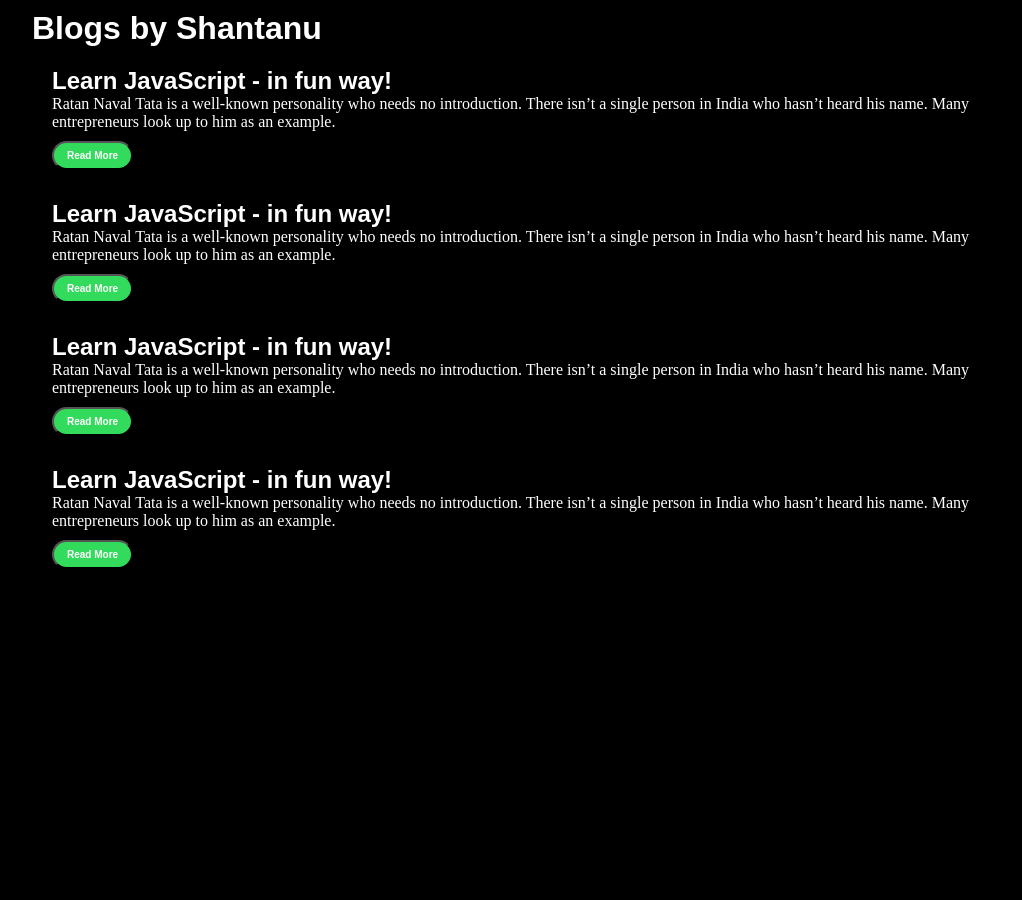
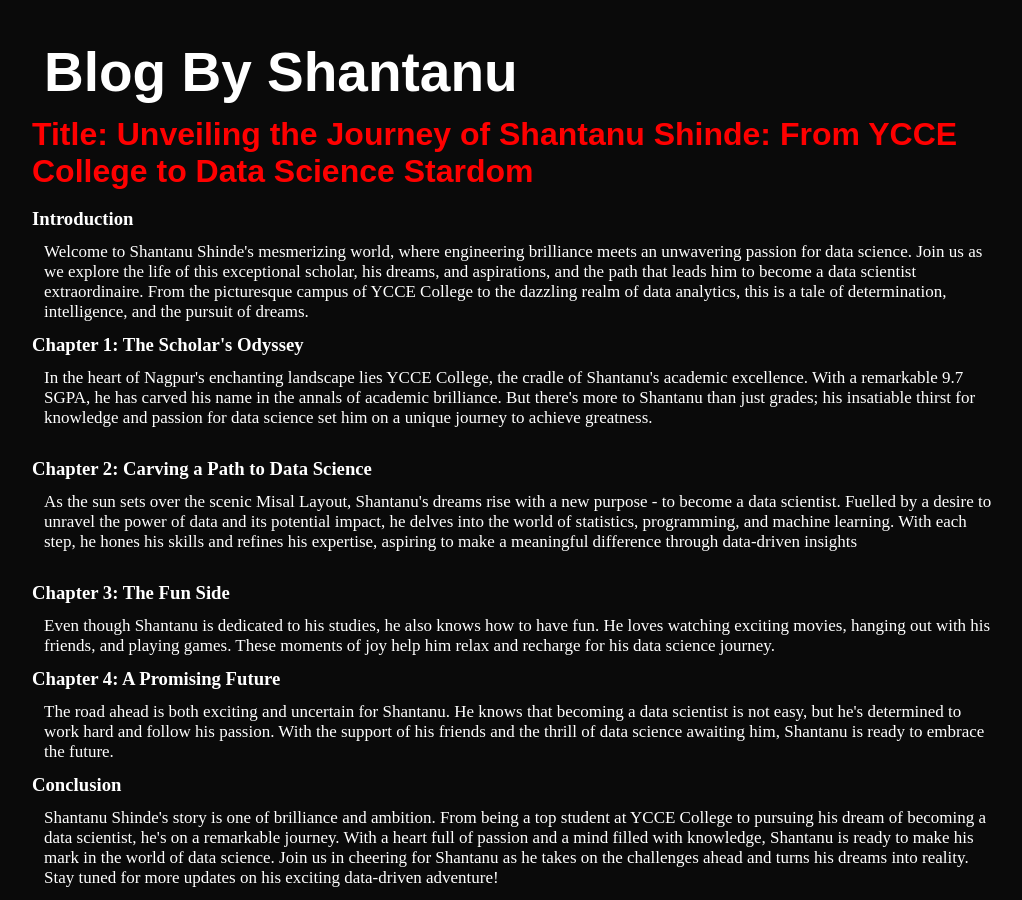
Before and after one commit to Shantanu2007/personalportfolio.github, a plain HTML site: page blog.html in a window 1280 px wide. Shown: the whole page, without its empty margins (56-1078 px from the left). Before the commit the page ends 800 px from the top, so only its background shows below. Drawn offline with Linux system fonts and the light colour scheme.

Commit message:
Update blog.html

```diff
--- a/blog.html
+++ b/blog.html
@@ -9,11 +9,9 @@
 
 
 </head>
-<body style="background-color: black;">
-
+<body style="background-color:rgb(10, 10, 10)">
     <div class="container">
     <div class="sidebar sidebarGo">
-        Shantanu
         <nav>
             <ul>
             <li><a href="/">Home</a></li>
@@ -30,35 +28,41 @@
             <img class="ham" src="sidebar-icon-17.png" alt="" width="50">
             <img class="cross" src="cross2.png" alt="" width="23">
         </div>
-        <div class="blogcontainer">
-            <h1>Blogs by Shantanu</h1>
-            <div class="blogItem">
-                <h2>Learn JavaScript - in fun way!</h2>
-                <p>Ratan Naval Tata is a well-known personality who needs no introduction. There isn’t a single person in India who hasn’t heard his name. Many entrepreneurs look up to him as an example. </p>
-                <button class="btn btn-sm">Read More</button>
+<div class="intro">
+    <br>
+           <h2 style="font-size:55px " , color:"red">Blog By Shantanu</h2>
+
+            <div class="edu">
+                <h1 style="color:red">Title: Unveiling the Journey of Shantanu Shinde: From YCCE College to Data Science Stardom</h1><br>
+                  <h3>Introduction</h3>
+                <p>Welcome to Shantanu Shinde's mesmerizing world, where engineering brilliance meets an unwavering passion for data science. Join us as we explore the life of this exceptional scholar, his dreams, and aspirations, and the path that leads him to become a data scientist extraordinaire. From the picturesque campus of YCCE College to the dazzling realm of data analytics, this is a tale of determination, intelligence, and the pursuit of dreams.
+               </p>
+
+                  <h3>Chapter 1: The Scholar's Odyssey</h3>
+                <p>In the heart of Nagpur's enchanting landscape lies YCCE College, the cradle of Shantanu's academic excellence. With a remarkable 9.7 SGPA, he has carved his name in the annals of academic brilliance. But there's more to Shantanu than just grades; his insatiable thirst for knowledge and passion for data science set him on a unique journey to achieve greatness.
+               </p>
+               <br>
+               <h3>Chapter 2: Carving a Path to Data Science</h3>
+               <p>As the sun sets over the scenic Misal Layout, Shantanu's dreams rise with a new purpose - to become a data scientist. Fuelled by a desire to unravel the power of data and its potential impact, he delves into the world of statistics, programming, and machine learning. With each step, he hones his skills and refines his expertise, aspiring to make a meaningful difference through data-driven insights
+              </p>
+              <br>
+               <h3>Chapter 3: The Fun Side</h3>
+               <p>Even though Shantanu is dedicated to his studies, he also knows how to have fun. He loves watching exciting movies, hanging out with his friends, and playing games. These moments of joy help him relax and recharge for his data science journey.
+             </p>
+             <h3>Chapter 4: A Promising Future</h3>
+             <p>The road ahead is both exciting and uncertain for Shantanu. He knows that becoming a data scientist is not easy, but he's determined to work hard and follow his passion. With the support of his friends and the thrill of data science awaiting him, Shantanu is ready to embrace the future.
+           </p>
+           <h3>Conclusion</h3>
+           <p>Shantanu Shinde's story is one of brilliance and ambition. From being a top student at YCCE College to pursuing his dream of becoming a data scientist, he's on a remarkable journey. With a heart full of passion and a mind filled with knowledge, Shantanu is ready to make his mark in the world of data science.
+
+            Join us in cheering for Shantanu as he takes on the challenges ahead and turns his dreams into reality. Stay tuned for more updates on his exciting data-driven adventure!</p>
+
+
+
 
             </div>
-            <div class="blogItem">
-                <h2>Learn JavaScript - in fun way!</h2>
-                <p>Ratan Naval Tata is a well-known personality who needs no introduction. There isn’t a single person in India who hasn’t heard his name. Many entrepreneurs look up to him as an example. </p>
-                <button class="btn btn-sm">Read More</button>
-
-            </div>
-
-            <div class="blogItem">
-                <h2>Learn JavaScript - in fun way!</h2>
-                <p>Ratan Naval Tata is a well-known personality who needs no introduction. There isn’t a single person in India who hasn’t heard his name. Many entrepreneurs look up to him as an example. </p>
-                <button class="btn btn-sm">Read More</button>
-
-            </div>
-
-            <div class="blogItem">
-                <h2>Learn JavaScript - in fun way!</h2>
-                <p>Ratan Naval Tata is a well-known personality who needs no introduction. There isn’t a single person in India who hasn’t heard his name. Many entrepreneurs look up to him as an example. </p>
-                <button class="btn btn-sm">Read More</button>
-
-            </div>
-
+       </div>
+    </div>
     </div>
     <script src="script.js"></script>
 </body>
```
